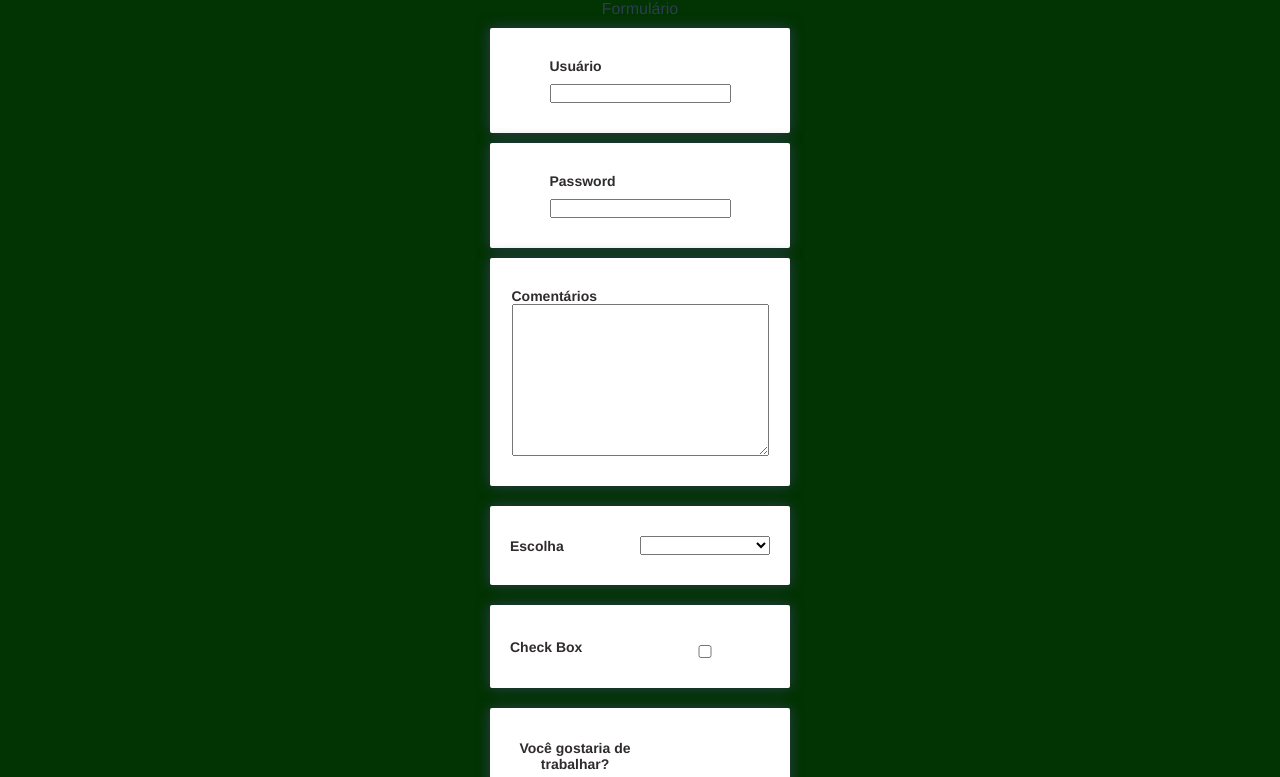
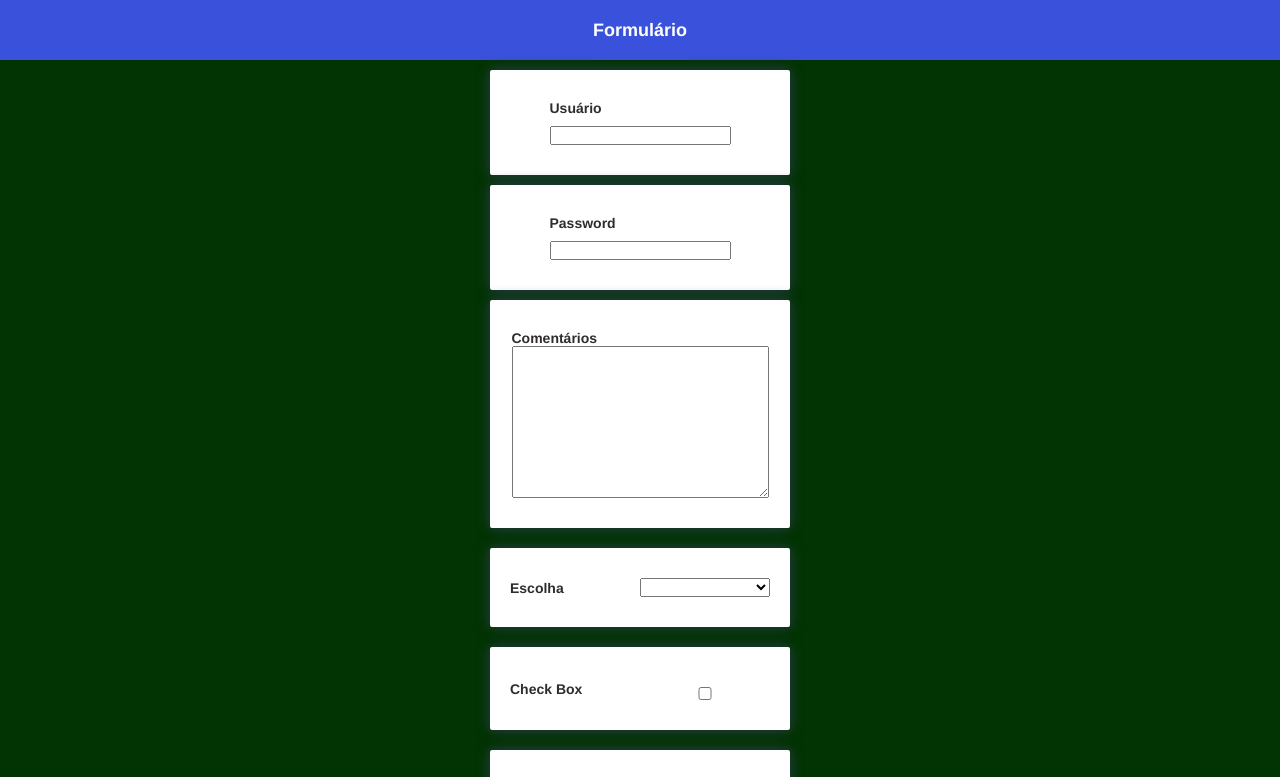
Before and after one commit to bkpedrosuper/userManager-beta_version, a Vue app: page / in a window 1280 px wide. Shown: the top 777 px of the page. Built offline with nearby package versions, Linux system fonts and the light colour scheme.

Commit message:
teste pora

```diff
--- a/src/components/Header.vue
+++ b/src/components/Header.vue
@@ -10,7 +10,7 @@ export default {
 </script>
 
 <style scoped>
-header #main-header{
+#main-header{
     height: 60px;
     background: rgb(58, 82, 219);
     font-size: 18px;
```
Also changed, not shown: src/App.vue (+1 -7 lines), 7 other files (tests, documents, lock files or other folders).
